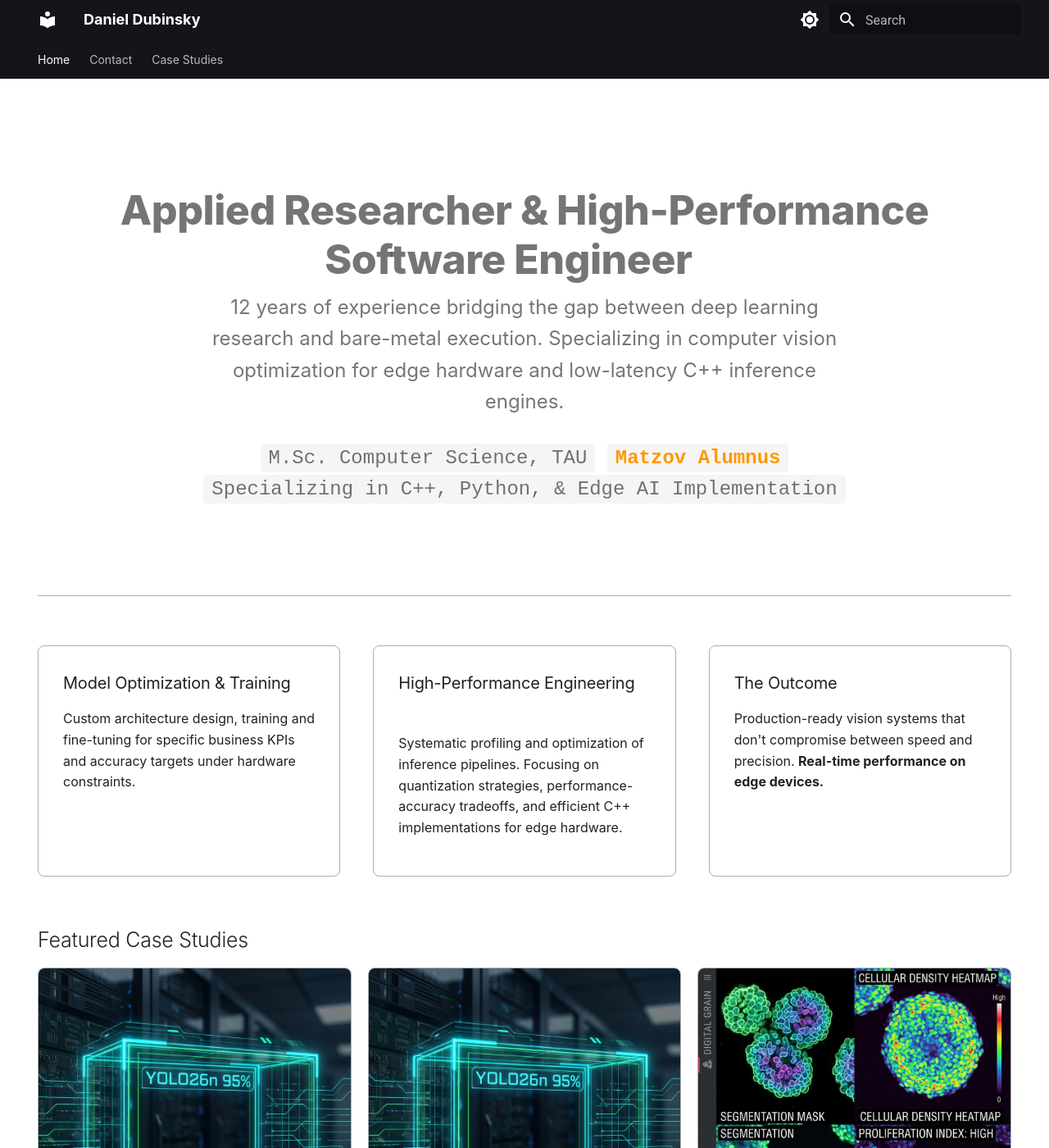
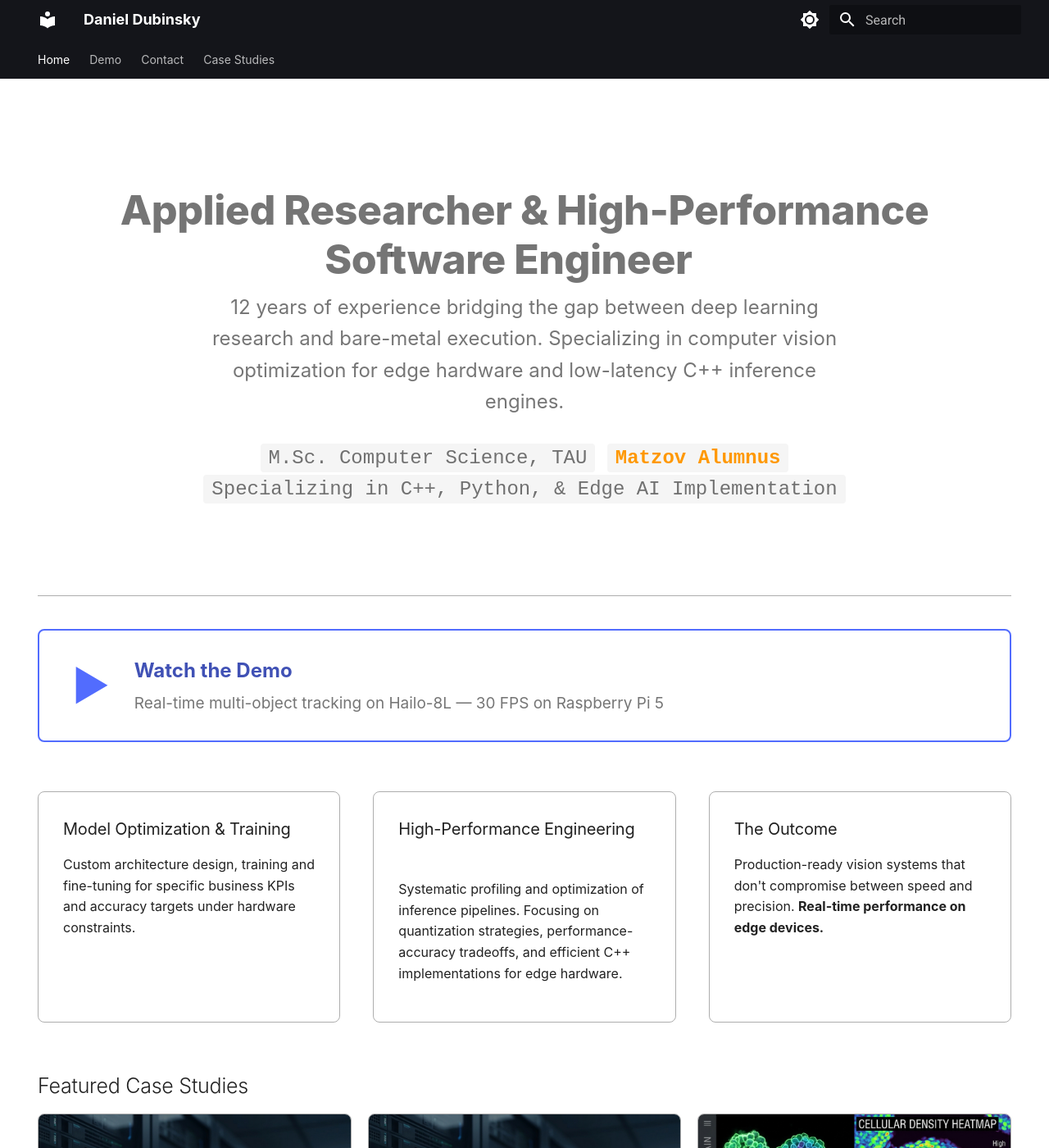
Before and after one commit to DanielDubinsky/personal-site, an MkDocs documentation site: the page built from docs/index.md, in a window 1280 px wide and 1400 px high. Shown: the whole window at 82% size. Built offline with MkDocs 1.6.1 and Material for MkDocs 9.7.7, drawn with Linux system fonts in a browser that asks for light colours.

Commit message:
demo vid: add.

```diff
--- a/docs/index.md
+++ b/docs/index.md
@@ -17,6 +17,14 @@ hide:
 </div>
 
 </div>
+
+<a href="demo/" class="demo-banner">
+  <span class="demo-banner-play">&#9654;</span>
+  <span class="demo-banner-text">
+    <strong>Watch the Demo</strong>
+    <span>Real-time multi-object tracking on Hailo-8L &mdash; 30 FPS on Raspberry Pi 5</span>
+  </span>
+</a>
 
 <div class="three-col-grid" markdown>
 
--- a/docs/stylesheets/extra.css
+++ b/docs/stylesheets/extra.css
@@ -186,6 +186,81 @@ body {
     color: var(--md-primary-bg-color);
 }
 
+/* Demo Page */
+.demo-page-header {
+  text-align: center;
+  padding: 3rem 1rem 2rem;
+}
+
+.demo-title {
+  font-size: 3rem;
+  font-weight: 800;
+  letter-spacing: -0.02em;
+  margin: 0 0 1rem;
+  line-height: 1.1;
+}
+
+.demo-title-x {
+  color: var(--md-accent-fg-color);
+}
+
+.demo-subtitle {
+  font-size: 1.15rem;
+  color: var(--md-default-fg-color--light);
+  max-width: 600px;
+  margin: 0 auto 0.5rem;
+}
+
+.demo-tagline {
+  font-size: 1rem;
+  font-family: 'JetBrains Mono', monospace;
+  color: var(--md-accent-fg-color);
+  margin: 0;
+}
+
+/* Demo Banner */
+.demo-banner {
+  display: flex;
+  align-items: center;
+  gap: 1.5rem;
+  padding: 1.5rem 2rem;
+  margin: 0 0 3rem;
+  border: 2px solid var(--md-accent-fg-color);
+  border-radius: 8px;
+  text-decoration: none;
+  color: inherit;
+  transition: background 0.2s, transform 0.2s;
+}
+
+.demo-banner:hover {
+  background: var(--md-code-bg-color);
+  transform: translateY(-2px);
+  color: inherit;
+}
+
+.demo-banner-play {
+  font-size: 2.5rem;
+  color: var(--md-accent-fg-color);
+  line-height: 1;
+  flex-shrink: 0;
+}
+
+.demo-banner-text {
+  display: inline-flex;
+  flex-direction: column;
+  gap: 0.25rem;
+}
+
+.demo-banner-text strong {
+  font-size: 1.2rem;
+  display: block;
+}
+
+.demo-banner-text > span {
+  font-size: 0.95rem;
+  color: var(--md-default-fg-color--light);
+}
+
 /* Chart Canvas */
 #yoloChart {
     width: 100%;
--- a/mkdocs.yml
+++ b/mkdocs.yml
@@ -28,6 +28,7 @@ theme:
 
 nav:
   - Home: index.md
+  - Demo: demo.md
   - Contact: contact.md
   - Case Studies:
       - "Quantization Noise Analysis: YOLO26 on Hailo-8L": case-studies/quantization_noise_analysis_yolo26.md
```
Also changed, not shown: docs/demo.md (added, +15 -0 lines), 1 other file.
